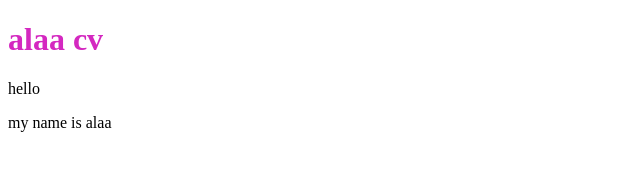
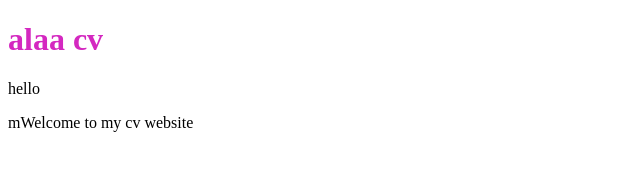
Before and after one commit to alsaadi-alaa/cv, a plain HTML site: page index.html in a window 1280 px wide. Shown: the full height of the page, 0-640 px from the left. Drawn offline with Linux system fonts and the light colour scheme.

Commit message:
welcome message

```diff
--- a/index.html
+++ b/index.html
@@ -9,7 +9,7 @@
 <body>
     <h1> alaa cv </h1>
     <p>hello</p>
-    <p>my name is alaa</p>
+    <p>mWelcome to my cv website</p>
 
 
 
```
